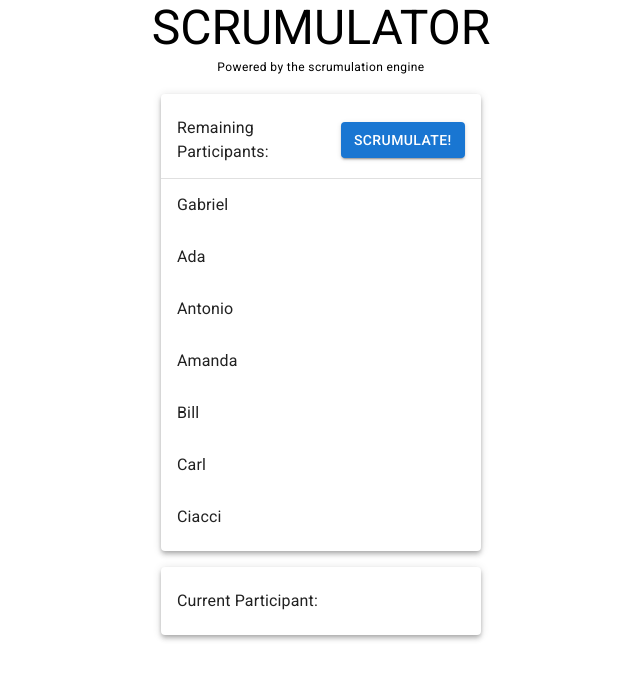
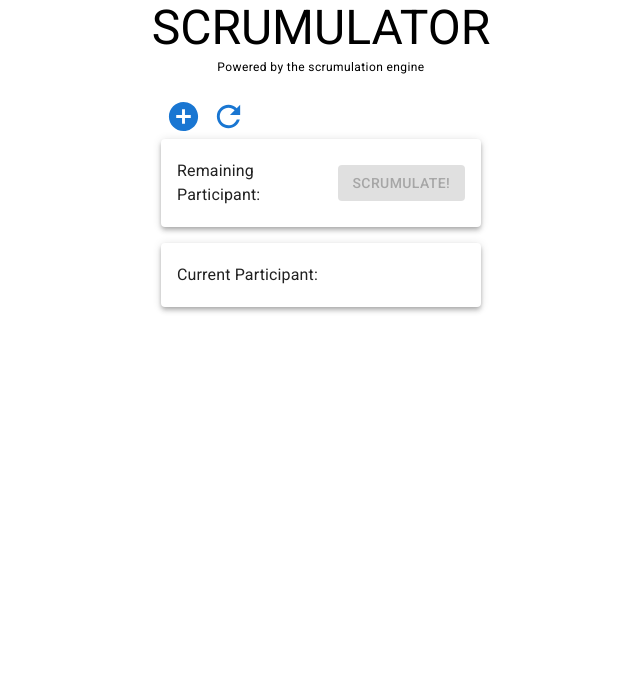
Before and after one commit to gabrielliwerant/scrumulator, a React app: page / in a window 1280 px wide. Shown: the top 680 px of the page, without its empty margins (319-959 px from the left). Built offline with nearby package versions, Linux system fonts and the light colour scheme.

Commit message:
Add name editing, deleting, refresh and refactor

```diff
--- a/src/components/CurrentParticipantHeader.js
+++ b/src/components/CurrentParticipantHeader.js
@@ -22,7 +22,7 @@ const CurrentParticipantHeader = props => {
 };
 
 CurrentParticipantHeader.propTypes = {
-  id: PropTypes.number
+  id: PropTypes.string
 };
 
 const mapStateToProps = () => ({
--- a/src/components/Main.js
+++ b/src/components/Main.js
@@ -12,6 +12,7 @@ import Paper from '@mui/material/Paper';
 import CurrentParticipant from './CurrentParticipant';
 import CurrentParticipantHeader from './CurrentParticipantHeader';
 import Participant from './Participant';
+import PrimaryMenu from './PrimaryMenu';
 import RemainingParticipantHeader from './RemainingParticipantHeader';
 import Title from './Title';
 
@@ -49,6 +50,7 @@ const Main = props => {
     <StyledEngineProvider injectFirst>
       <Title />
       <div className={classes.participantsContainer}>
+        <PrimaryMenu />
         <Paper elevation={4}>
           <List component='nav'>
             <RemainingParticipantHeader />
@@ -69,7 +71,7 @@ const Main = props => {
 };
 
 Main.propTypes = {
-  ordering: PropTypes.arrayOf(PropTypes.number).isRequired
+  ordering: PropTypes.arrayOf(PropTypes.string).isRequired
 };
 
 const mapStateToProps = () => ({
--- a/src/components/Participant.js
+++ b/src/components/Participant.js
@@ -3,7 +3,7 @@ import PropTypes from 'prop-types';
 import { connect } from 'react-redux';
 import { createUseStyles } from 'react-jss';
 
-import { participantsSlice } from '../redux/reducers';
+import { participantsSlice, orderingSlice } from '../redux/reducers';
 import {
   getParticipantName,
   getParticipantDraft,
@@ -11,10 +11,14 @@ import {
   getIsScrumulating
 } from '../redux/selectors';
 
+import IconButton from '@mui/material/IconButton';
 import ListItemButton from '@mui/material/ListItemButton';
 import ListItemText from '@mui/material/ListItemText';
 import TextField from '@mui/material/TextField';
 import ArrowLeft from '@mui/icons-material/ArrowLeft';
+import Cancel from '@mui/icons-material/Cancel';
+import CheckCircle from '@mui/icons-material/CheckCircle';
+import Delete from '@mui/icons-material/Delete';
 
 const useStyles = createUseStyles({
   '@global': {
@@ -41,12 +45,32 @@ const Participant = props => {
     isEditActive,
     isScrumulating,
     edit,
-    change
+    change,
+    cancel,
+    save,
+    removeParticipant,
+    removeOrdering
   } = props;
   const classes = useStyles();
 
-  const onClickParticipant = () => edit(id);
+  const onClickParticipant = e => {
+    e.stopPropagation();
+    edit(id);
+  };
+  const onClickEditCancel = e => {
+    e.stopPropagation();
+    cancel(id);
+  };
+  const onClickEditSave = e => {
+    e.stopPropagation();
+    save(id, draft);
+  };
   const onChangePartipant = e => change(id, e.target.value);
+  const onClickRemove = e => {
+    e.stopPropagation();
+    removeOrdering(id);
+    removeParticipant(id);
+  };
 
   return (
     <ListItemButton
@@ -54,6 +78,7 @@ const Participant = props => {
       onClick={onClickParticipant}
     >
       {isEditActive && (
+        <>
           <TextField
             className={classes.editField}
             size='small'
@@ -62,15 +87,33 @@ const Participant = props => {
             value={draft}
             onChange={onChangePartipant}
           />
+          <IconButton aria-label='save' size='small' onClick={onClickEditSave}>
+            <CheckCircle fontSize='small' />
+          </IconButton>
+          <IconButton
+            aria-label='cancel'
+            size='small'
+            onClick={onClickEditCancel}
+          >
+            <Cancel fontSize='small' />
+          </IconButton>
+        </>
       )}
-      {!isEditActive && <ListItemText primary={name} />}
+      {!isEditActive && (
+        <>
+          <ListItemText primary={name} />
+          <IconButton aria-label='cancel' size='small' onClick={onClickRemove}>
+            <Delete fontSize='small' />
+          </IconButton>
+        </>
+      )}
       {ticker === index && isScrumulating && <ArrowLeft />}
     </ListItemButton>
   );
 };
 
 Participant.propTypes = {
-  id: PropTypes.number.isRequired,
+  id: PropTypes.string.isRequired,
   index: PropTypes.number.isRequired,
   ticker: PropTypes.number.isRequired,
   name: PropTypes.string.isRequired,
@@ -78,7 +121,11 @@ Participant.propTypes = {
   isEditActive: PropTypes.bool.isRequired,
   isScrumulating: PropTypes.bool.isRequired,
   edit: PropTypes.func.isRequired,
-  change: PropTypes.func.isRequired
+  change: PropTypes.func.isRequired,
+  cancel: PropTypes.func.isRequired,
+  save: PropTypes.func.isRequired,
+  removeParticipant: PropTypes.func.isRequired,
+  removeOrdering: PropTypes.func.isRequired
 };
 
 const mapStateToProps = (state, ownProps) => ({
@@ -90,7 +137,11 @@ const mapStateToProps = (state, ownProps) => ({
 
 const mapDispatchToProps = dispatch => ({
   edit: id => dispatch(participantsSlice.actions.edit({ id })),
-  change: (id, text) => dispatch(participantsSlice.actions.change({ id, text }))
+  change: (id, text) => dispatch(participantsSlice.actions.change({ id, text })),
+  cancel: id => dispatch(participantsSlice.actions.cancel({ id })),
+  save: (id, text) => dispatch(participantsSlice.actions.save({ id, text })),
+  removeParticipant: id => dispatch(participantsSlice.actions.remove({ id })),
+  removeOrdering: id => dispatch(orderingSlice.actions.remove({ id }))
 });
 
 export default connect(mapStateToProps, mapDispatchToProps)(Participant);
--- /dev/null
+++ b/src/components/PrimaryMenu.js
@@ -0,0 +1,76 @@
+import React from 'react';
+import PropTypes from 'prop-types';
+import { connect } from 'react-redux';
+
+import {
+  orderingSlice,
+  participantsSlice,
+  currentSlice
+} from '../redux/reducers';
+import { getParticipants } from '../redux/selectors';
+import { makeId } from '../utils';
+
+import IconButton from '@mui/material/IconButton';
+import AddCircle from '@mui/icons-material/AddCircle';
+import Refresh from '@mui/icons-material/Refresh';
+
+const PrimaryMenu = props => {
+  const {
+    participants,
+    addOrdering,
+    refreshOrdering,
+    refreshCurrent,
+    addParticipant
+  } = props;
+  const onClickAdd = () => {
+    const id = makeId();
+    addParticipant(id);
+    addOrdering(id);
+  };
+  const onClickRefresh = () => {
+    refreshOrdering(participants);
+    refreshCurrent();
+  };
+
+  return (
+    <nav>
+      <IconButton
+        aria-label="add"
+        size="small"
+        color="primary"
+        onClick={onClickAdd}
+      >
+        <AddCircle fontSize="large" />
+      </IconButton>
+      <IconButton
+        aria-label="add"
+        size="small"
+        color="primary"
+        onClick={onClickRefresh}
+      >
+        <Refresh fontSize="large" />
+      </IconButton>
+    </nav>
+  );
+};
+
+PrimaryMenu.propTypes = {
+  participants: PropTypes.object.isRequired,
+  addOrdering: PropTypes.func.isRequired,
+  refreshOrdering: PropTypes.func.isRequired,
+  refreshCurrent: PropTypes.func.isRequired,
+  addParticipant: PropTypes.func.isRequired,
+};
+
+const mapStateToProps = () => ({
+  participants: getParticipants()
+});
+
+const mapDispatchToProps = dispatch => ({
+  addOrdering: id => dispatch(orderingSlice.actions.add({ id })),
+  refreshOrdering: participants => dispatch(orderingSlice.actions.refresh({ participants })),
+  refreshCurrent: () => dispatch(currentSlice.actions.refresh()),
+  addParticipant: id => dispatch(participantsSlice.actions.add({ id }))
+});
+
+export default connect(mapStateToProps, mapDispatchToProps)(PrimaryMenu);
--- a/src/components/RemainingParticipantHeader.js
+++ b/src/components/RemainingParticipantHeader.js
@@ -3,12 +3,7 @@ import PropTypes from 'prop-types';
 import { connect } from 'react-redux';
 import { createUseStyles } from 'react-jss';
 
-import {
-  participantsSlice,
-  orderingSlice,
-  currentSlice,
-  statusSlice
-} from '../redux/reducers';
+import { orderingSlice, currentSlice, statusSlice } from '../redux/reducers';
 import {
   getParticipants,
   getOrdering,
@@ -16,8 +11,8 @@ import {
 } from '../redux/selectors';
 
 import Button from '@mui/material/Button';
+import CircularProgress from '@mui/material/CircularProgress';
 import Divider from '@mui/material/Divider';
-import CircularProgress from '@mui/material/CircularProgress';
 import ListItem from '@mui/material/ListItem';
 import ListItemText from '@mui/material/ListItemText';
 
@@ -32,7 +27,7 @@ const useStyles = createUseStyles({
 });
 
 const RemainingParticipantHeader = props => {
-  const { ordering, isScrumulating, remove, setCurrent, setOff, setOn } = props;
+  const { ordering, isScrumulating, select, setCurrent, setOff, setOn } = props;
   const classes = useStyles();
   const [plural, setPlural] = useState(ordering.length ? 's' : '');
 
@@ -44,7 +39,7 @@ const RemainingParticipantHeader = props => {
 
     window.setTimeout(() => {
       setCurrent(ordering[index]);
-      remove(ordering[index]);
+      select(ordering[index]);
       setOff();
 
       // KLUDGE: With two remaining, one will remain after reduce
@@ -79,9 +74,9 @@ const RemainingParticipantHeader = props => {
 
 RemainingParticipantHeader.propTypes = {
   participants: PropTypes.object.isRequired,
-  ordering: PropTypes.arrayOf(PropTypes.number).isRequired,
+  ordering: PropTypes.arrayOf(PropTypes.string).isRequired,
   isScrumulating: PropTypes.bool.isRequired,
-  remove: PropTypes.func.isRequired,
+  select: PropTypes.func.isRequired,
   setCurrent: PropTypes.func.isRequired,
   setOff: PropTypes.func.isRequired,
   setOn: PropTypes.func.isRequired
@@ -94,10 +89,7 @@ const mapStateToProps = () => ({
 });
 
 const mapDispatchToProps = dispatch => ({
-  remove: id => {
-    dispatch(participantsSlice.actions.remove({ id }));
-    dispatch(orderingSlice.actions.remove({ id }));
-  },
+  select: id => dispatch(orderingSlice.actions.remove({ id })),
   setCurrent: id => dispatch(currentSlice.actions.set({ id })),
   setOff: () => dispatch(statusSlice.actions.setOff()),
   setOn: () => dispatch(statusSlice.actions.setOn())
--- a/src/redux/reducers.js
+++ b/src/redux/reducers.js
@@ -5,18 +5,25 @@ import { LOCAL_STORAGE_KEY } from '../constants';
 /**
  * Create new participants
  *
- * @param {string} final
+ * @param {string} name
  * @returns {object}
  */
 const makeNewParticipant = name => ({
   name,
   isEditActive: false,
-  isRemoved: false,
   edit: {
     draft: name,
     final: name
   }
 });
+
+/**
+ * Get new ordering from participant keys
+ *
+ * @param {object} participants
+ * @returns {array}
+ */
+const setOrdering = participants => Object.keys(participants);
 
 /**
  * Retrieve data from local storage or initial data structure.
@@ -28,7 +35,6 @@ const makeNewParticipant = name => ({
  *     id: {
  *       name: '',
  *       isEditActive: false,
- *       isRemoved: false,
  *       edit: {
  *         draft: '',
  *         final: ''
@@ -47,21 +53,18 @@ const makeNewParticipant = name => ({
 const getInitialState = () => {
   const local = window.localStorage.getItem(LOCAL_STORAGE_KEY);
   const initial = {
-    participants: {
-      1: makeNewParticipant('Gabriel'),
-      2: makeNewParticipant('Ada'),
-      3: makeNewParticipant('Antonio'),
-      4: makeNewParticipant('Amanda'),
-      5: makeNewParticipant('Bill'),
-      6: makeNewParticipant('Carl'),
-      7: makeNewParticipant('Ciacci')
-    },
-    ordering: [1, 2, 3, 4, 5, 6, 7],
-    current: null,
+    participants: {},
+    ordering: [],
+    current: '',
     status: { isScrumulating: false }
   };
 
-  //if (local) return JSON.parse(local);
+  if (local) {
+    const localJson = JSON.parse(local);
+    localJson.ordering = setOrdering(localJson.participants);
+    return localJson;
+  }
+
   return initial;
 };
 
@@ -73,7 +76,7 @@ const participantsSlice = createSlice({
   reducers: {
     add: (state, action) => {
       const id = action.payload.id;
-      state[id] = makeNewParticipant(id, '');
+      state[id] = makeNewParticipant('(New Participant)');
     },
     edit: (state, action) => {
       state[action.payload.id].isEditActive = true;
@@ -83,7 +86,9 @@ const participantsSlice = createSlice({
     },
     save: (state, action) => {
       state[action.payload.id].isEditActive = false;
+      state[action.payload.id].name = action.payload.text;
       state[action.payload.id].edit.final = action.payload.text;
+      state[action.payload.id].edit.draft = action.payload.text;
     },
     cancel: (state, action) => {
       const final = state[action.payload.id].edit.final;
@@ -91,7 +96,7 @@ const participantsSlice = createSlice({
       state[action.payload.id].edit.draft = final;
     },
     remove: (state, action) => {
-      state[action.payload.id].isRemoved = true;
+      delete state[action.payload.id];
     }
   }
 });
@@ -103,6 +108,7 @@ const orderingSlice = createSlice({
     add: (state, action) => {
       state.push(action.payload.id);
     },
+    refresh: (state, action) => setOrdering(action.payload.participants),
     remove: (state, action) => state.filter(id => id !== action.payload.id)
   }
 });
@@ -111,7 +117,8 @@ const currentSlice = createSlice({
   name: 'current',
   initialState: initialState.current,
   reducers: {
-    set: (state, action) => action.payload.id
+    set: (state, action) => action.payload.id,
+    refresh: () => ''
   }
 });
 
```
Lines whose indentation alone changed are shown as unchanged.
